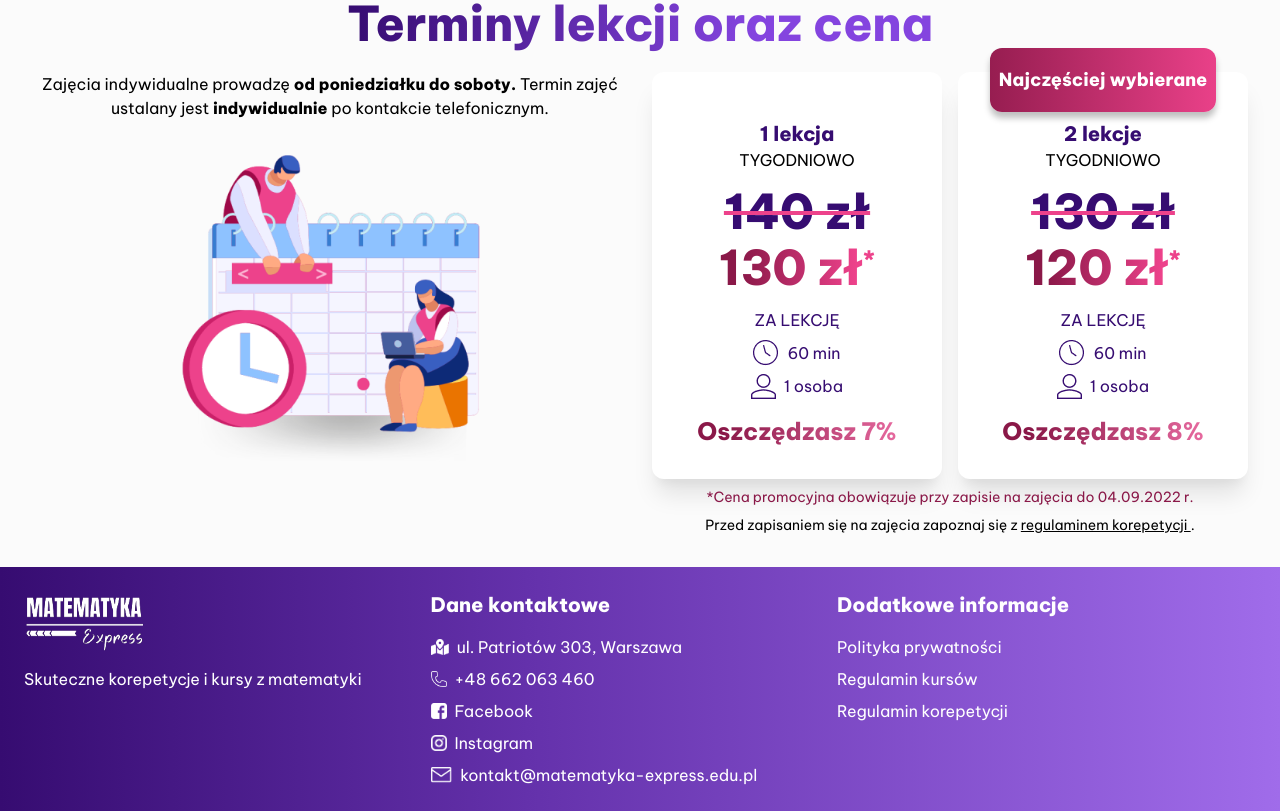
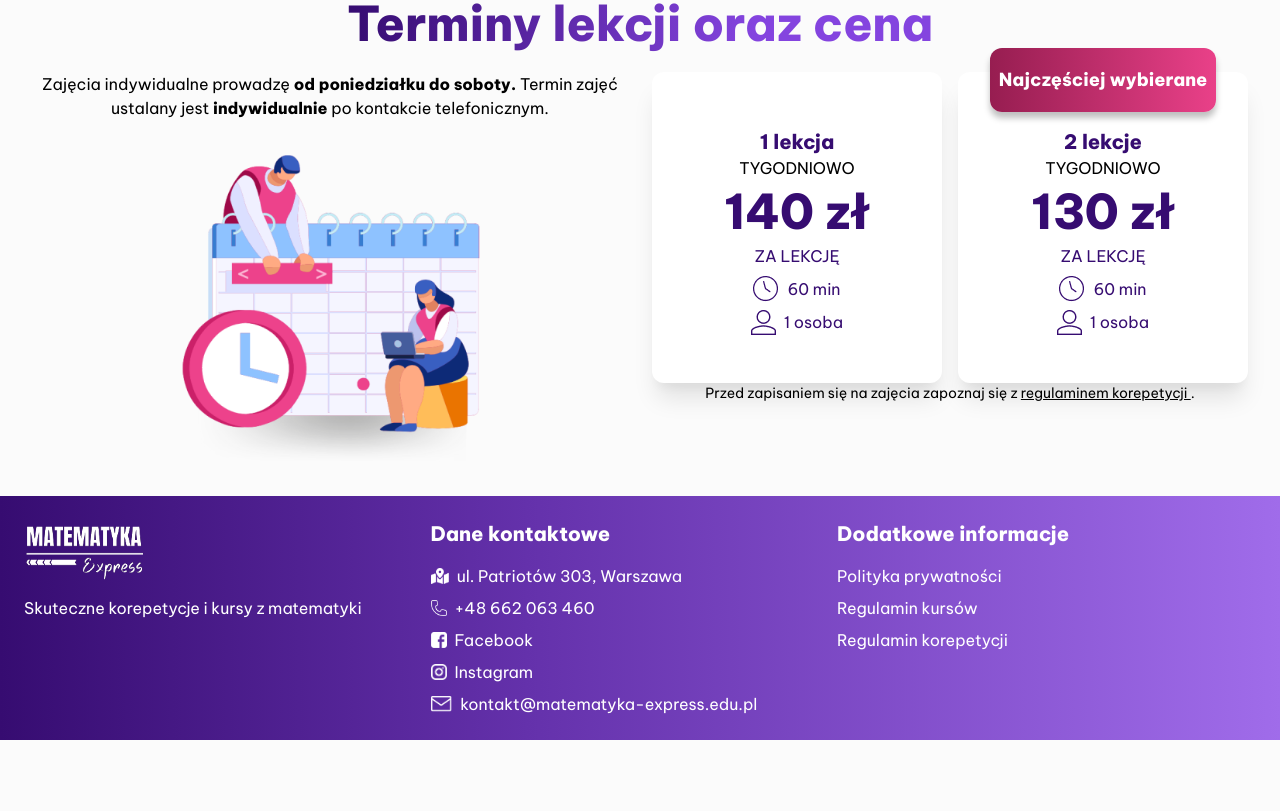
Before and after one commit to tomaszek92/matematyka-express, a Nuxt app: page /korepetycje in a window 1280 px wide. Shown: the part 1280-2091 px from the top of the page. After the commit the page ends 2020 px from the top, so only its background shows below. Built offline with nearby package versions, Linux system fonts and the light colour scheme.

Commit message:
remove promo prices

```diff
--- a/components/card.vue
+++ b/components/card.vue
@@ -7,13 +7,22 @@
       >
         <slot name="badge" />
       </div>
-      <div v-show="isHeaderVisible" class="mb-4">
+      <div v-show="isHeaderVisible" class="my-2">
         <slot name="header" />
       </div>
-      <div class="price color-me font-extrabold text-5xl mb-2">
+      <div
+        class="color-me font-extrabold text-5xl mb-2"
+        :class="{
+          'price-line-through': isPromoPriceVisible,
+          'mt-2': !isPromoPriceVisible,
+        }"
+      >
         {{ price }} zł
       </div>
-      <div class="promo-price font-extrabold text-5xl mb-4">
+      <div
+        v-show="isPromoPriceVisible"
+        class="promo-price font-extrabold text-5xl mb-4"
+      >
         {{ promoPrice }} zł<span style="vertical-align: super; font-size: 24px"
           >&#42;</span
         >
@@ -33,13 +42,14 @@
         />
         <span>{{ peopleCount }}</span>
       </div>
-      <div class="saving font-extrabold text-2xl">
+      <div v-show="isPromoPriceVisible" class="saving font-extrabold text-2xl">
         Oszczędzasz {{ saving | percent }}
       </div>
       <div v-if="btnOpt" class="flex justify-center">
         <nuxt-link
           :to="btnOpt.to"
-          class="button block text-white uppercase font-extrabold px-8 py-3 rounded-xl mt-6"
+          class="button block text-white uppercase font-extrabold px-8 py-3 rounded-xl"
+          :class="{ 'mt-6': isPromoPriceVisible }"
         >
           {{ btnOpt.text }}
         </nuxt-link>
@@ -91,6 +101,11 @@ export default {
       default: undefined,
     },
   },
+  data() {
+    return {
+      isPromoPriceVisible: false,
+    }
+  },
   computed: {
     isBadgeVisible() {
       return this.isSlotVisible('badge')
@@ -129,7 +144,7 @@ export default {
   margin-bottom: -64px;
 }
 
-.price {
+.price-line-through {
   text-decoration-line: line-through;
   text-decoration-color: #ed428b;
   text-decoration-thickness: 4px;
--- a/components/kursy/course-details.vue
+++ b/components/kursy/course-details.vue
@@ -38,10 +38,6 @@
           :btn-opt="{ to: '#zapisz-sie', text: 'zapisz się' }"
         >
           <template #badge> Cena za jedne zajęcia </template>
-          <template #asterisk>
-            &#42;Cena promocyjna obowiązuje przy zapisie na zajęcia do
-            04.09.2022 r.
-          </template>
           <template #caption>
             Przed zapisaniem się na zajęcia zapoznaj się z
             <a
--- a/pages/korepetycje.vue
+++ b/pages/korepetycje.vue
@@ -132,10 +132,6 @@
               </template>
             </card>
           </div>
-          <div class="color-asterisk my-2 text-sm">
-            &#42;Cena promocyjna obowiązuje przy zapisie na zajęcia do
-            04.09.2022 r.
-          </div>
           <div class="text-sm">
             Przed zapisaniem się na zajęcia zapoznaj się z
             <a
```
